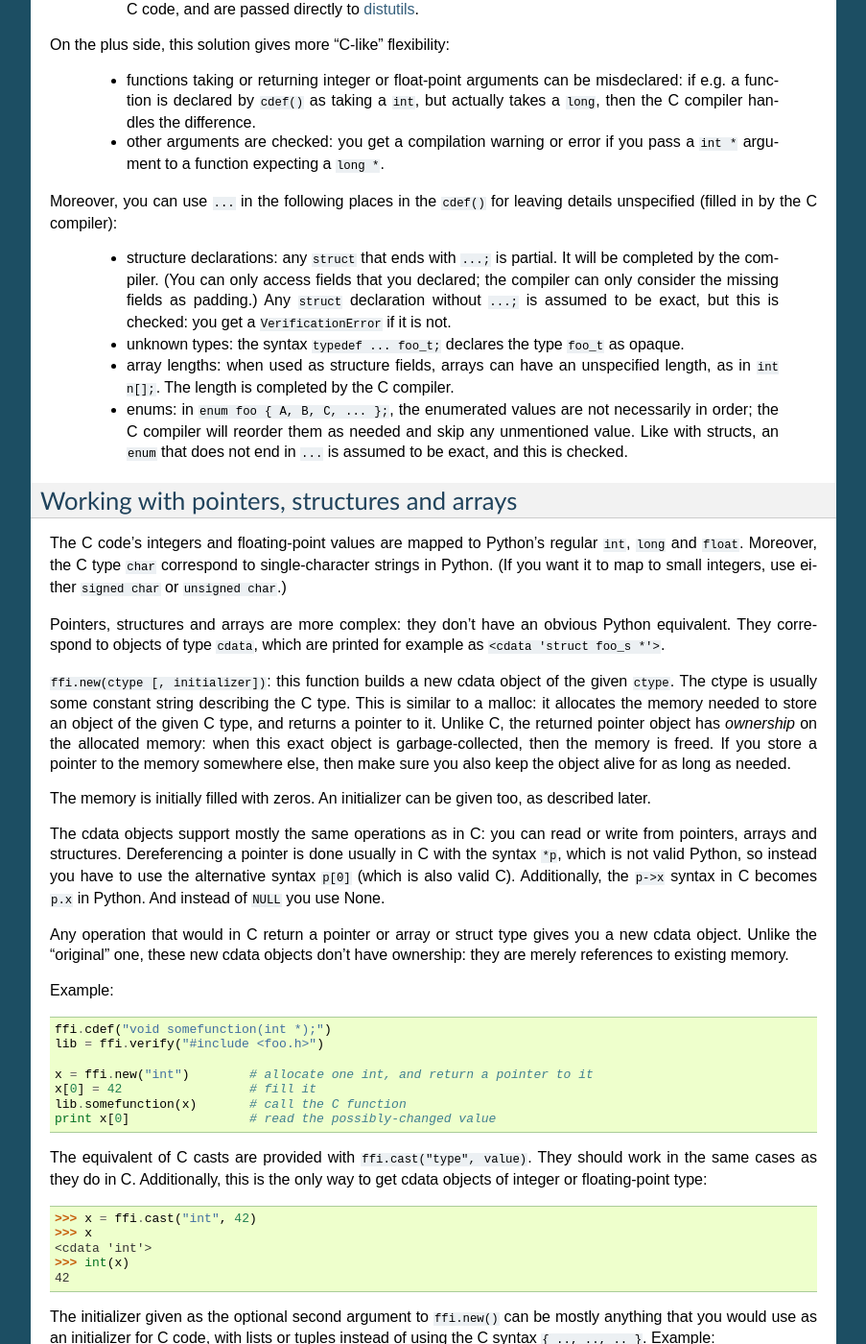
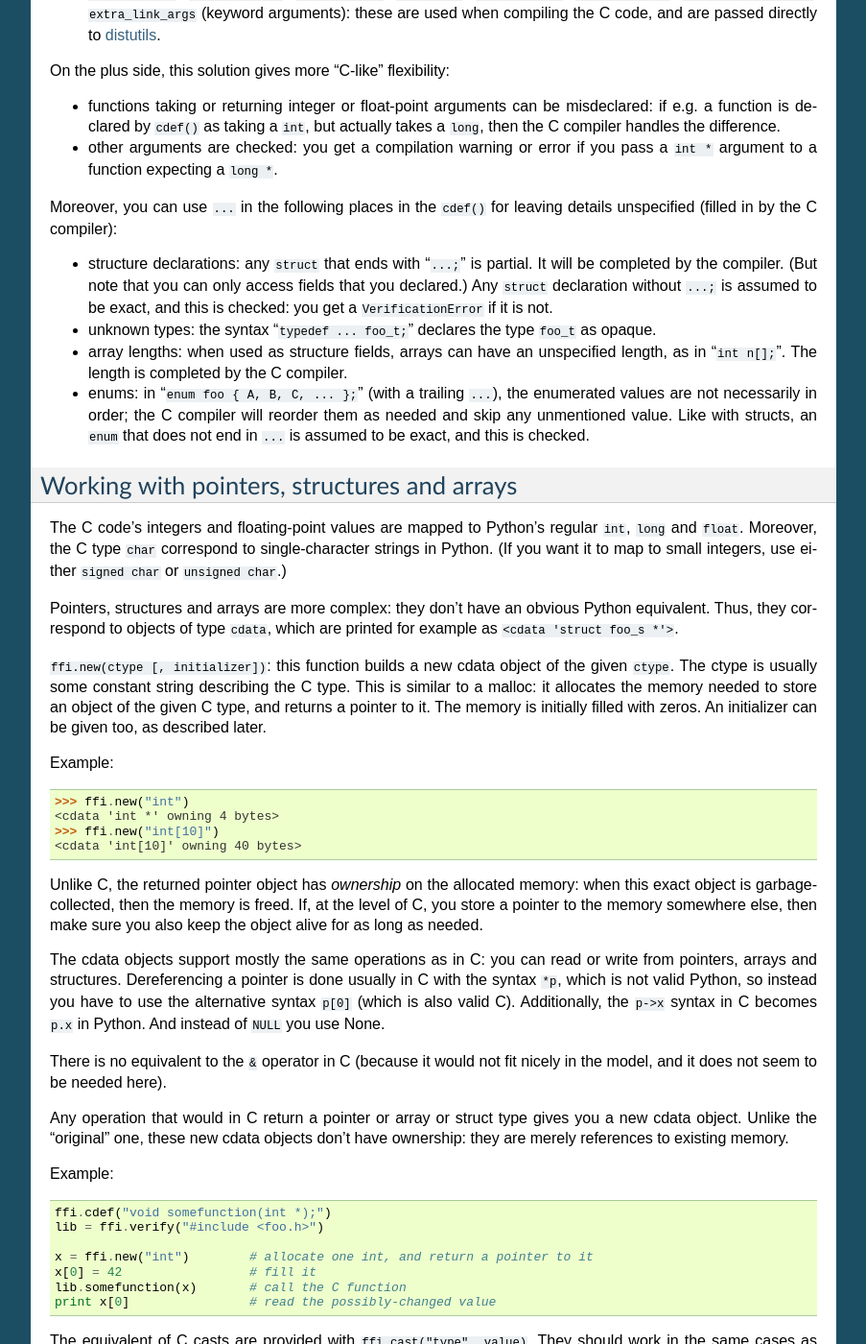
Before and after one commit to tharvik/cffi, a Sphinx documentation site: the page built from doc/source/index.rst, in a window 1280 px wide and 1400 px high, scrolled down 3599 px. Shown: the whole window at 96% size, without its empty margins (198-1101 px from the left). Built offline with Sphinx 7.4.7, drawn with Linux system fonts in a browser that asks for light colours; some of the changed text lies outside the part shown.

Commit message:
A second pass though the doc, completing and expanding parts.

```diff
--- a/doc/source/index.rst
+++ b/doc/source/index.rst
@@ -44,17 +44,17 @@
 
 Requirements:
 
-  * Python 2.6 or 2.7
+* Python 2.6 or 2.7
 
-  * pycparser 2.06: http://code.google.com/p/pycparser/
+* pycparser 2.06: http://code.google.com/p/pycparser/
 
 Installation as usual:
 
-  * ``python setup.py install``
+* ``python setup.py install``
 
-  * or you can directly import and use ``cffi``, but if you don't
-    compile the ``_ffi_backend`` extension module, it will fall back
-    to using internally ``ctypes`` (slower).
+* or you can directly import and use ``cffi``, but if you don't
+  compile the ``_ffi_backend`` extension module, it will fall back
+  to using internally ``ctypes`` (slower).
 
 
 Examples
@@ -177,7 +177,7 @@
 
 ``ffi.cdef(source)`` parses the given C source.  This should be done
 first.  It registers all the functions, types, and global variables in
-the C source.  The types can be used immediately in 'ffi.new()' and
+the C source.  The types can be used immediately in ``ffi.new()`` and
 other functions.  Before you can access the functions and global
 variables, you need to give ``ffi`` another piece of information: where
 they actually come from (which you do with either ``ffi.dlopen()`` or
@@ -188,16 +188,16 @@
 piece of declarations extracted from a man page.  The only things it
 can assume to exist are the standard types:
 
- * char, short, int, long, long long (both signed and unsigned)
+* char, short, int, long, long long (both signed and unsigned)
 
- * float, double
+* float, double
 
- * intN_t, uintN_t (for N=8,16,32,64), intptr_t, uintptr_t, ptrdiff_t,
-   size_t, ssize_t
+* intN_t, uintN_t (for N=8,16,32,64), intptr_t, uintptr_t, ptrdiff_t,
+  size_t, ssize_t
 
-As we will see on `the verification step`_ below, the declarations
-can also contain ``...`` at various places as placeholders that are
-completed only by during a call to ``verify()``.
+As we will see on `the verification step`_ below, the declarations can
+also contain ``...`` at various places; there are placeholders that will
+be completed by a call to ``verify()``.
 
 
 Loading libraries
@@ -225,16 +225,17 @@
 types exist in the ``ffi`` instance independently of library objects.
 This is due to the C model: the types you declare in C are not tied to a
 particular library, as long as you ``#include`` their headers; but you
-cannot call functions from a library without linking it in your program.
+cannot call functions from a library without linking it in your program,
+as ``dlopen()`` does dynamically in C.
 
 
 The verification step
 ---------------------
 
-``ffi.verify(source, ...)``: verifies that the current ffi signatures
+``ffi.verify(source, **kwargs)``: verifies that the current ffi signatures
 compile on this machine, and return a dynamic library object.  The
 dynamic library can be used to call functions and access global
-variables declared by a previous 'ffi.cdef()'.  The library is compiled
+variables declared by a previous ``ffi.cdef()``.  The library is compiled
 by the C compiler: it gives you C-level API compatibility (including
 calling macros, as long as you declared them as functions in
 ``ffi.cdef()``).  This differs from ``ffi.dlopen()``, which requires
@@ -248,14 +249,14 @@
 
 The arguments to ``ffi.verify()`` are:
 
- * ``source``: C code that is pasted verbatim in the generated code (it
+*  ``source``: C code that is pasted verbatim in the generated code (it
    is *not* parsed internally).  It should contain at least the
    necessary ``#include``.  It can also contain the complete
    implementation of some functions declared in ``cdef()``; this is
    useful if you really need to write a piece of C code, e.g. to access
    some advanced macros.
 
- * ``include_dirs``, ``define_macros``, ``undef_macros``, ``libraries``,
+*  ``include_dirs``, ``define_macros``, ``undef_macros``, ``libraries``,
    ``library_dirs``, ``extra_objects``, ``extra_compile_args``,
    ``extra_link_args`` (keyword arguments): these are used when
    compiling the C code, and are passed directly to distutils_.
@@ -264,35 +265,35 @@
 
 On the plus side, this solution gives more "C-like" flexibility:
 
- * functions taking or returning integer or float-point arguments can be
+*  functions taking or returning integer or float-point arguments can be
    misdeclared: if e.g. a function is declared by ``cdef()`` as taking a
    ``int``, but actually takes a ``long``, then the C compiler handles the
    difference.
 
- * other arguments are checked: you get a compilation warning or error
+*  other arguments are checked: you get a compilation warning or error
    if you pass a ``int *`` argument to a function expecting a ``long *``.
 
 Moreover, you can use ``...`` in the following places in the ``cdef()``
 for leaving details unspecified (filled in by the C compiler):
 
- * structure declarations: any ``struct`` that ends with ``...;`` is
-   partial.  It will be completed by the compiler.  (You can only access
-   fields that you declared; the compiler can only consider the missing
-   fields as padding.)  Any ``struct`` declaration without ``...;`` is
-   assumed to be exact, but this is checked: you get a
-   ``VerificationError`` if it is not.
+*  structure declarations: any ``struct`` that ends with "``...;``" is
+   partial.  It will be completed by the compiler.  (But note that you
+   can only access fields that you declared.)  Any ``struct``
+   declaration without ``...;`` is assumed to be exact, and this is
+   checked: you get a ``VerificationError`` if it is not.
 
- * unknown types: the syntax ``typedef ... foo_t;`` declares the type
+*  unknown types: the syntax "``typedef ... foo_t;``" declares the type
    ``foo_t`` as opaque.
 
- * array lengths: when used as structure fields, arrays can have an
-   unspecified length, as in ``int n[];``.  The length is completed
+*  array lengths: when used as structure fields, arrays can have an
+   unspecified length, as in "``int n[];``".  The length is completed
    by the C compiler.
 
- * enums: in ``enum foo { A, B, C, ... };``, the enumerated values are
-   not necessarily in order; the C compiler will reorder them as needed
-   and skip any unmentioned value.  Like with structs, an ``enum`` that
-   does not end in ``...`` is assumed to be exact, and this is checked.
+*  enums: in "``enum foo { A, B, C, ... };``" (with a trailing ``...``),
+   the enumerated values are not necessarily in order; the C compiler
+   will reorder them as needed and skip any unmentioned value.  Like
+   with structs, an ``enum`` that does not end in ``...`` is assumed to
+   be exact, and this is checked.
 
 
 Working with pointers, structures and arrays
@@ -304,20 +305,28 @@
 map to small integers, use either ``signed char`` or ``unsigned char``.)
 
 Pointers, structures and arrays are more complex: they don't have an
-obvious Python equivalent.  They correspond to objects of type
+obvious Python equivalent.  Thus, they correspond to objects of type
 ``cdata``, which are printed for example as ``<cdata 'struct foo_s *'>``.
 
 ``ffi.new(ctype [, initializer])``: this function builds a new cdata
 object of the given ``ctype``.  The ctype is usually some constant
 string describing the C type.  This is similar to a malloc: it allocates
 the memory needed to store an object of the given C type, and returns a
-pointer to it.  Unlike C, the returned pointer object has *ownership* on
-the allocated memory: when this exact object is garbage-collected, then
-the memory is freed.  If you store a pointer to the memory somewhere
-else, then make sure you also keep the object alive for as long as needed.
+pointer to it.  The memory is initially filled with zeros.  An
+initializer can be given too, as described later.
 
-The memory is initially filled with zeros.  An initializer can be given
-too, as described later.
+Example::
+
+    >>> ffi.new("int")
+    <cdata 'int *' owning 4 bytes>
+    >>> ffi.new("int[10]")
+    <cdata 'int[10]' owning 40 bytes>
+
+Unlike C, the returned pointer object has *ownership* on the allocated
+memory: when this exact object is garbage-collected, then the memory is
+freed.  If, at the level of C, you store a pointer to the memory
+somewhere else, then make sure you also keep the object alive for as
+long as needed.
 
 The cdata objects support mostly the same operations as in C: you can
 read or write from pointers, arrays and structures.  Dereferencing a
@@ -325,6 +334,9 @@
 Python, so instead you have to use the alternative syntax ``p[0]``
 (which is also valid C).  Additionally, the ``p->x`` syntax in C becomes
 ``p.x`` in Python.  And instead of ``NULL`` you use None.
+
+There is no equivalent to the ``&`` operator in C (because it would not
+fit nicely in the model, and it does not seem to be needed here).
 
 Any operation that would in C return a pointer or array or struct type
 gives you a new cdata object.  Unlike the "original" one, these new
@@ -367,16 +379,23 @@
 Like C, arrays of chars can also be initialized from a string, in
 which case a terminating null character is appended implicitly::
 
-    >>> x = ffi.new("char[]", "hello" + chr(0) + "world")
+    >>> x = ffi.new("char[]", "hello")
     >>> x
-    <cdata 'char[]' owning 12 bytes>
+    <cdata 'char[]' owning 6 bytes>
     >>> len(x)        # the actual size of the array
-    12
+    6
+    >>> x[5]          # the last item in the array
+    '\x00'
+    >>> x[0] = 'H'    # change the first item
     >>> str(x)        # interpret 'x' as a regular null-terminated string
-    'hello'
+    'Hello'
 
-The C array types can have their length unspecified in C types, as long
-as their length can be derived from the initializer, like in C::
+Note that unlike Python lists or tuples, but like C, you cannot index in
+a C array using negative numbers.
+
+More generally, the C array types can have their length unspecified in C
+types, as long as their length can be derived from the initializer, like
+in C::
 
     static int globvar[] = { 1, 2, 3, 4 };    // C syntax
     globvar = ffi.new("int[]", [1, 2, 3, 4])  # CFFI equivalent
@@ -389,9 +408,30 @@
     globvar = ffi.new("int[]", 1000)    # CFFI 2nd equivalent
 
 This is useful if the length is not actually a constant, to avoid doing
-things like ``ffi.new("int[%d]" % x)``, which is not recommended:
+things like ``ffi.new("int[%d]"%x)``.  Indeed, this is not recommended:
 ``ffi`` normally caches the string ``"int[]"`` to not need to re-parse
 it all the time.
+
+
+Variadic function calls
+-----------------------
+
+Variadic functions in C (which end with "``...``" as their last
+argument) can be declared and called normally, with the exception that
+all the arguments passed in the variable part *must* be cdata objects,
+or possibly None for ``NULL``.  This is because it would not be possible
+to guess, if you wrote this::
+
+    C.printf("hello, %d\n", 42)
+
+that you really meant the 42 to be passed as a C ``int``, and not a
+``long`` or ``long long``.  The same issue occurs with ``float`` versus
+``double``.  So you have to force cdata objects of the C type you want,
+if necessary with ``ffi.cast()``::
+
+    C.printf("hello, %d\n", ffi.cast("int", 42))
+    C.printf("hello, %ld\n", ffi.cast("long", 42))
+    C.printf("hello, %f\n", ffi.cast("double", 42))
 
 
 Callbacks
@@ -408,31 +448,45 @@
     <cdata 'int(*)(int, int)' calling <function myfunc at 0xf757bbc4>>
 
 Warning: like ffi.new(), ffi.callback() returns a cdata that has
-ownership of its C data.  This means that the callback can only be
-invoked as long as this cdata object is alive.  If you store this
-callback somewhere, then make sure you also keep this object alive for
-as long as the callback may be invoked.
+ownership of its C data.  (In this case, the necessary C data contains
+the libffi data structures to do a callback.)  This means that the
+callback can only be invoked as long as this cdata object is alive.  If
+you store this callback somewhere, then make sure you also keep this
+object alive for as long as the callback may be invoked.  (If you want
+the callback to remain valid forever, store the object in a fresh global
+variable somewhere.)
+
+Note that callbacks of a variadic function type are not supported.
 
 
 Miscellaneous
 -------------
 
 ``ffi.string(pointer, length)``: return a Python string containing all
-the data at the given location with the given size.  The pointer must
-be a cdata of type ``void *`` or ``char *``.
+the data at the given location with the given size.  The pointer must be
+a cdata of type ``void *`` or ``char *``.  Null characters are not
+considered special here: the resulting string always has the given
+``length``, possibly with embedded null characters.
 
-``ffi.typeof("C type")``: return an object of type ``ctype``
-corresponding to the parsed string.  Usually you don't need to call this
-function: any place that accepts a C type can receive either a string or
-a pre-parsed ``ctype`` object (and does caching of the string, so there
-is no real performance advantage).
+``ffi.typeof("C type" or cdata object)``: return an object of type
+``<ctype>`` corresponding to the parsed string, or to the C type of the
+cdata instance.  Usually you don't need to call this function or to
+explicitly manipulate ``<ctype>`` objects in your code: any place that
+accepts a C type can receive either a string or a pre-parsed ``ctype``
+object (and because of caching of the string, there is no real
+performance difference).  It can still be useful in writing typechecks,
+e.g.::
+
+    def myfunction(ptr):
+        assert ffi.typeof(ptr) is ffi.typeof("foo_t*")
+        ...
 
 ``ffi.sizeof("C type" or cdata object)``: return the size of the
 argument in bytes.  The argument can be either a C type, or a cdata object,
 like in the equivalent ``sizeof`` operator in C.
 
 ``ffi.alignof("C type")``: return the alignment of the C type.
-Corresponds to e.g. the ``__alignof__`` operator in GCC.
+Corresponds to the ``__alignof__`` operator in GCC.
 
 ``ffi.offsetof("C struct type", "fieldname")``: return the offset within
 the struct of the given field.  Corresponds to ``offsetof()`` in C.
```
